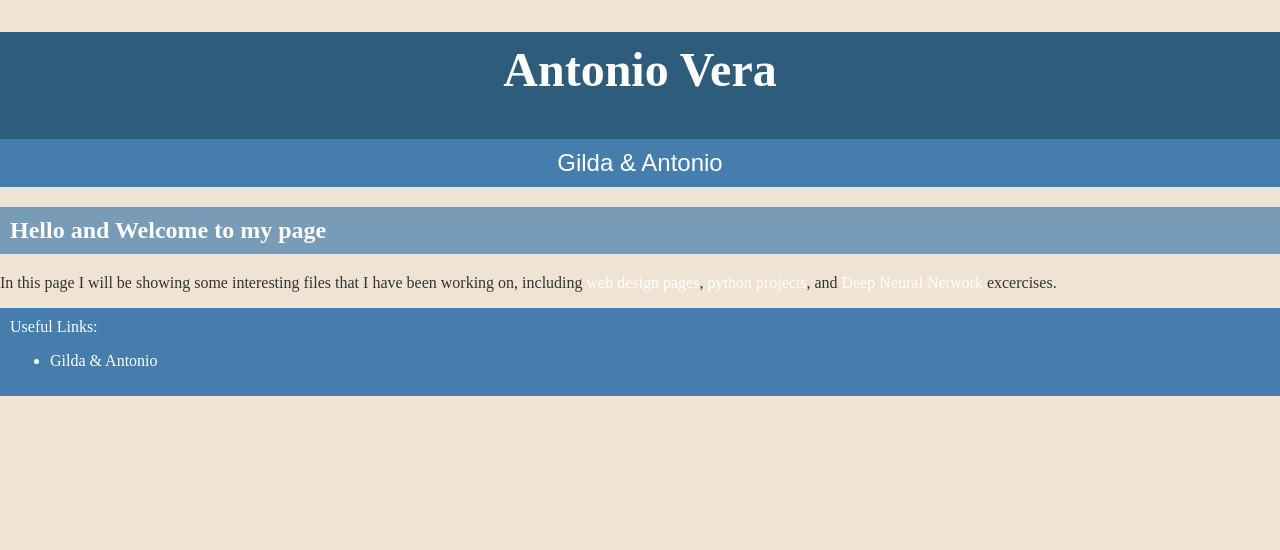
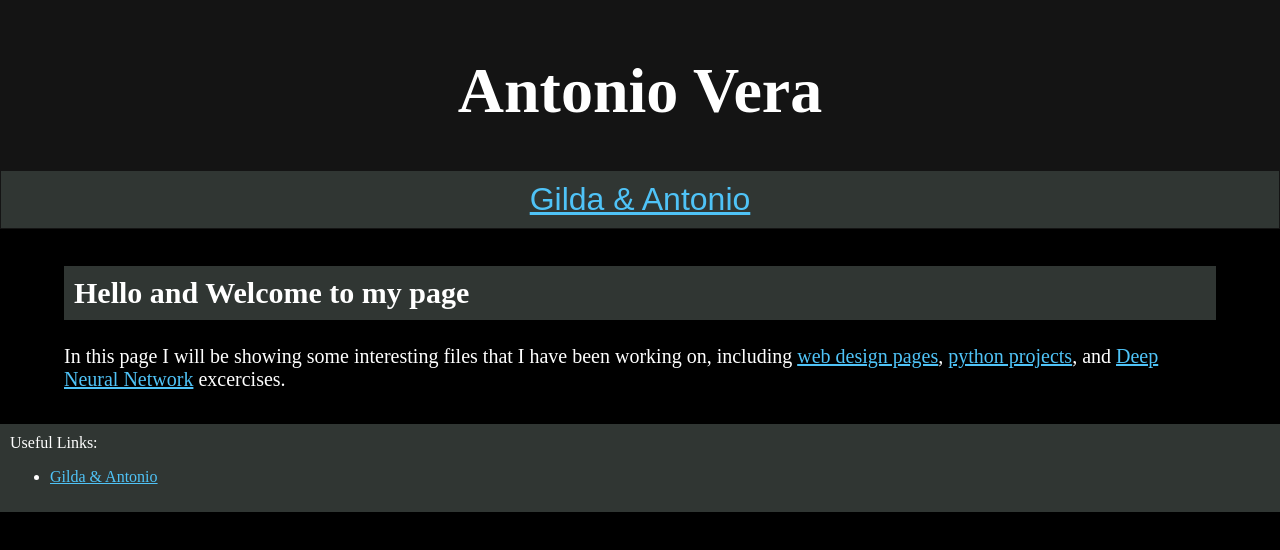
Before and after one commit to antoniovera1/antoniovera1.github.io, a plain HTML site: page index.html in a window 1280 px wide. Drawn offline with Linux system fonts and the light colour scheme.

Commit message:
Update style.css

```diff
--- a/css/style.css
+++ b/css/style.css
@@ -1,44 +1,51 @@
 body{
-    background-color: #F1E3D3;
+    background-color: #000000;
     margin: 0px;
 }
 
 header{
+    background-color: #141414;
+    color: #FFFFFF;
     text-align: center;
-    background-color: #2D5D7B;
-    color: #FFFFFF;
-    font-size: 150%;
+    padding: 1px;
+    font-size: 200%;
 }
 
 h1{
-    padding: 10px;
+    padding-top: 10px;
+    color: #FFFFFF
 }
 
 p{
-    color: #303633;
+    color: #FFFFFF;
 }
 
 nav{
-    background-color: #457EAC;
+    background-color: #303633;
     font-family: Arial;
 
     padding: 10px;
 }
 
 a{
-    text-decoration: none;
-    color:#FFFFFF;
+    color: #4FC3F7;
+}
+
+main{
+    padding: 1% 5%;
+    font-size: 125%;
 }
 
 h2{
     color:#FFFFFF;
-    background-color: rgba(69, 126, 172, .7);
+    background-color: #303633;
     padding: 10px;
 }
 
 
 footer{
     color: #FFFFFF;
-    background-color: #457EAC;
+    background-color: #303633;
     padding: 10px;
+    font-size: 100%;
 }
```
